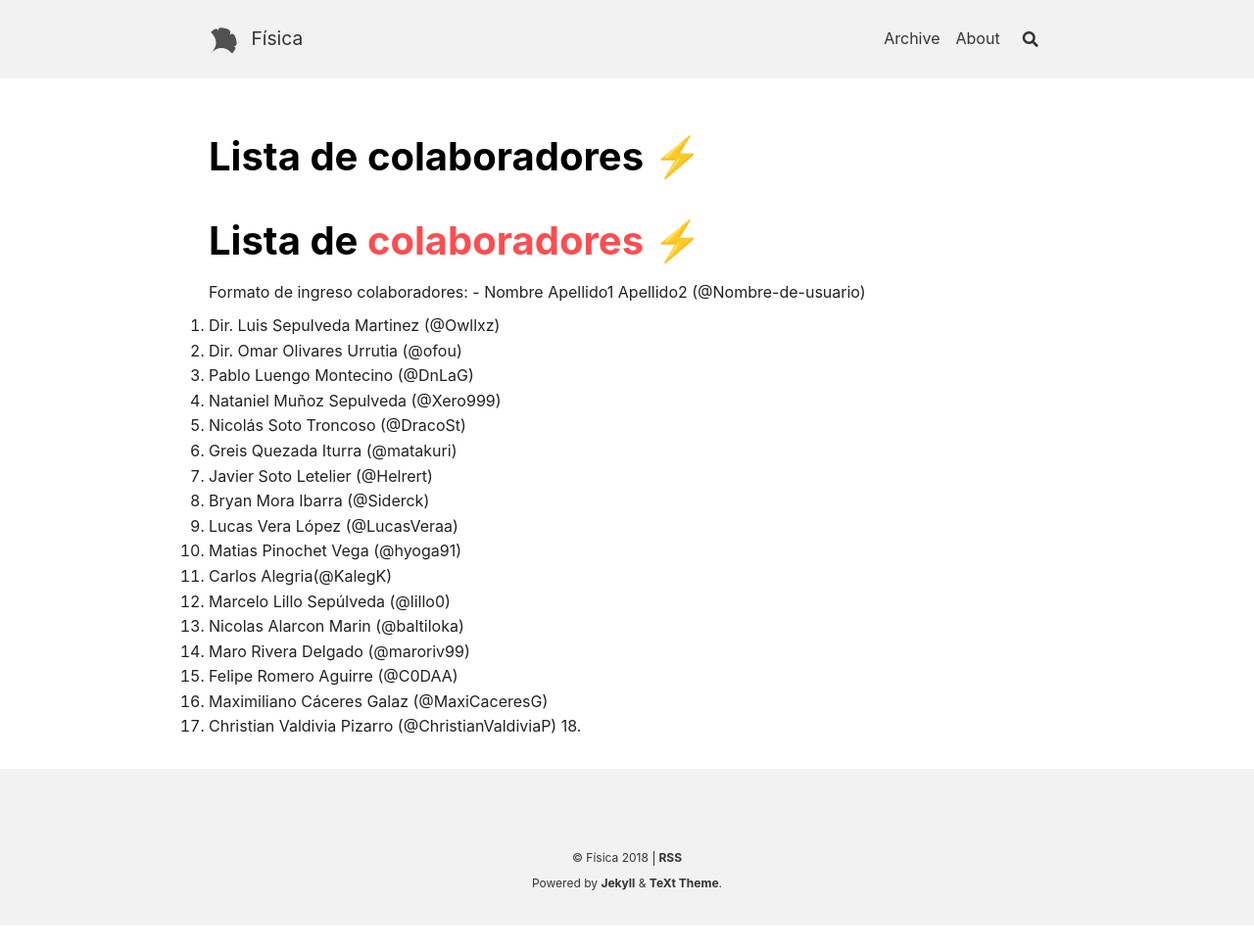
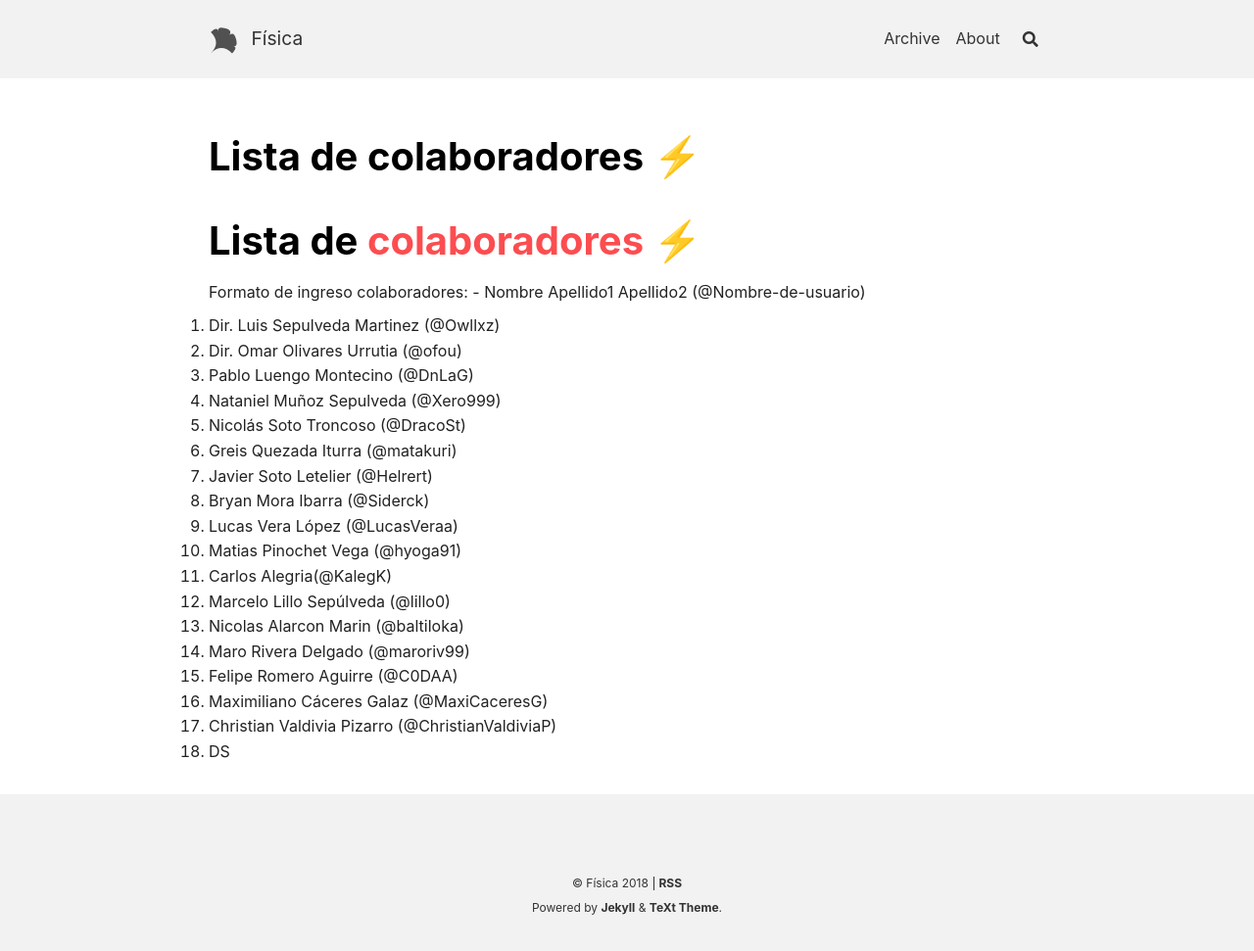
Before and after one commit to DnLaG/fisica, a Jekyll site: the page built from docs/lista.md, in a window 1280 px wide. Shown: the whole page at 98% size. Built offline with Jekyll 4.4.1, drawn with Linux system fonts in a browser that asks for light colours; nearby versions of some CDN libraries; our own code applies the rules of GitHub Pages for plain Markdown files; before the commit the page ends 945 px from its top, so only the background shows below that.

Commit message:
Update lista.md

```diff
--- a/docs/lista.md
+++ b/docs/lista.md
@@ -19,4 +19,4 @@ Formato de ingreso colaboradores: - Nombre Apellido1 Apellido2 (@Nombre-de-usuar
 15. Felipe Romero Aguirre (@C0DAA)
 16. Maximiliano Cáceres Galaz (@MaxiCaceresG)
 17. Christian Valdivia Pizarro (@ChristianValdiviaP)
-18.
+18. DS
```
